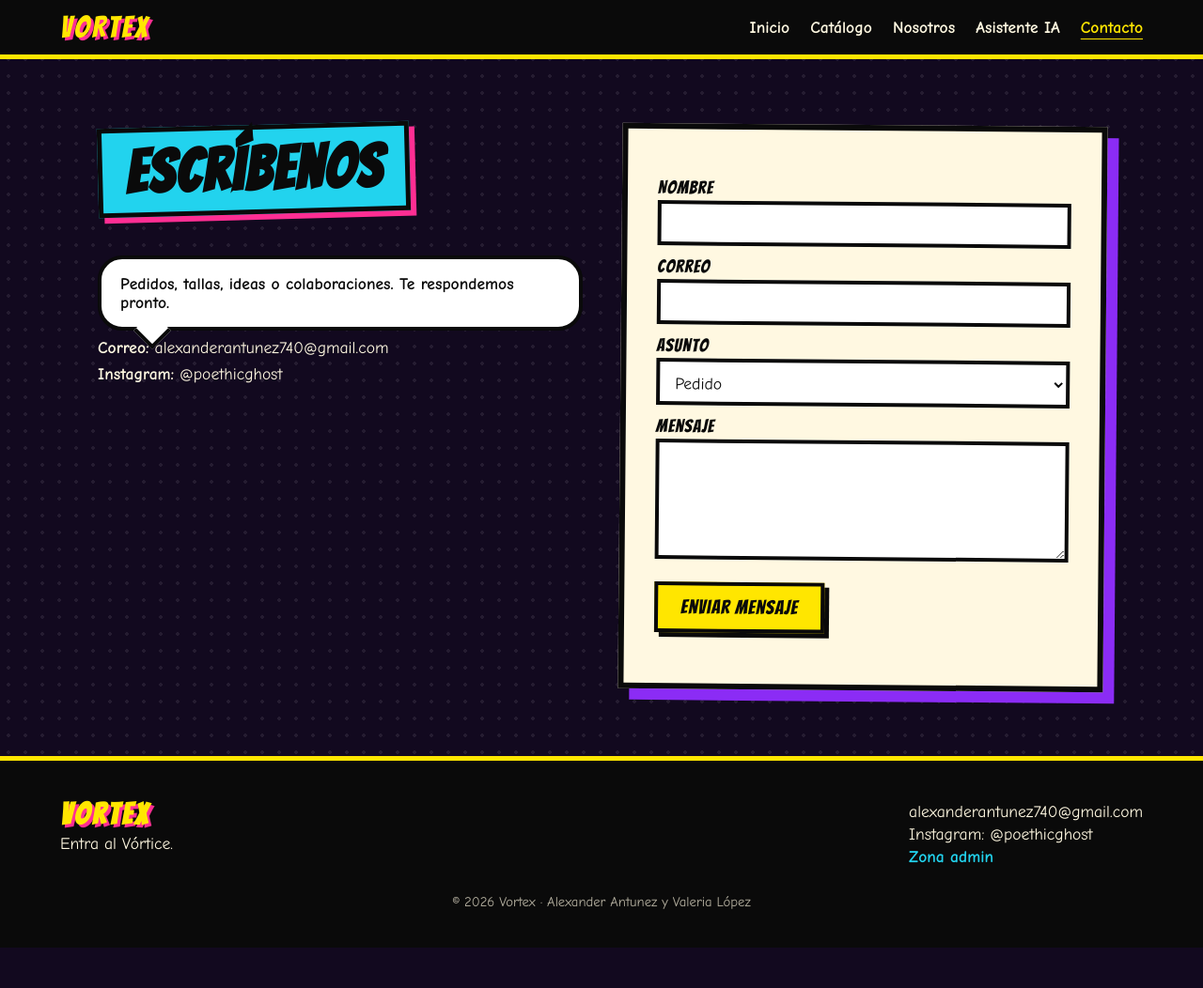
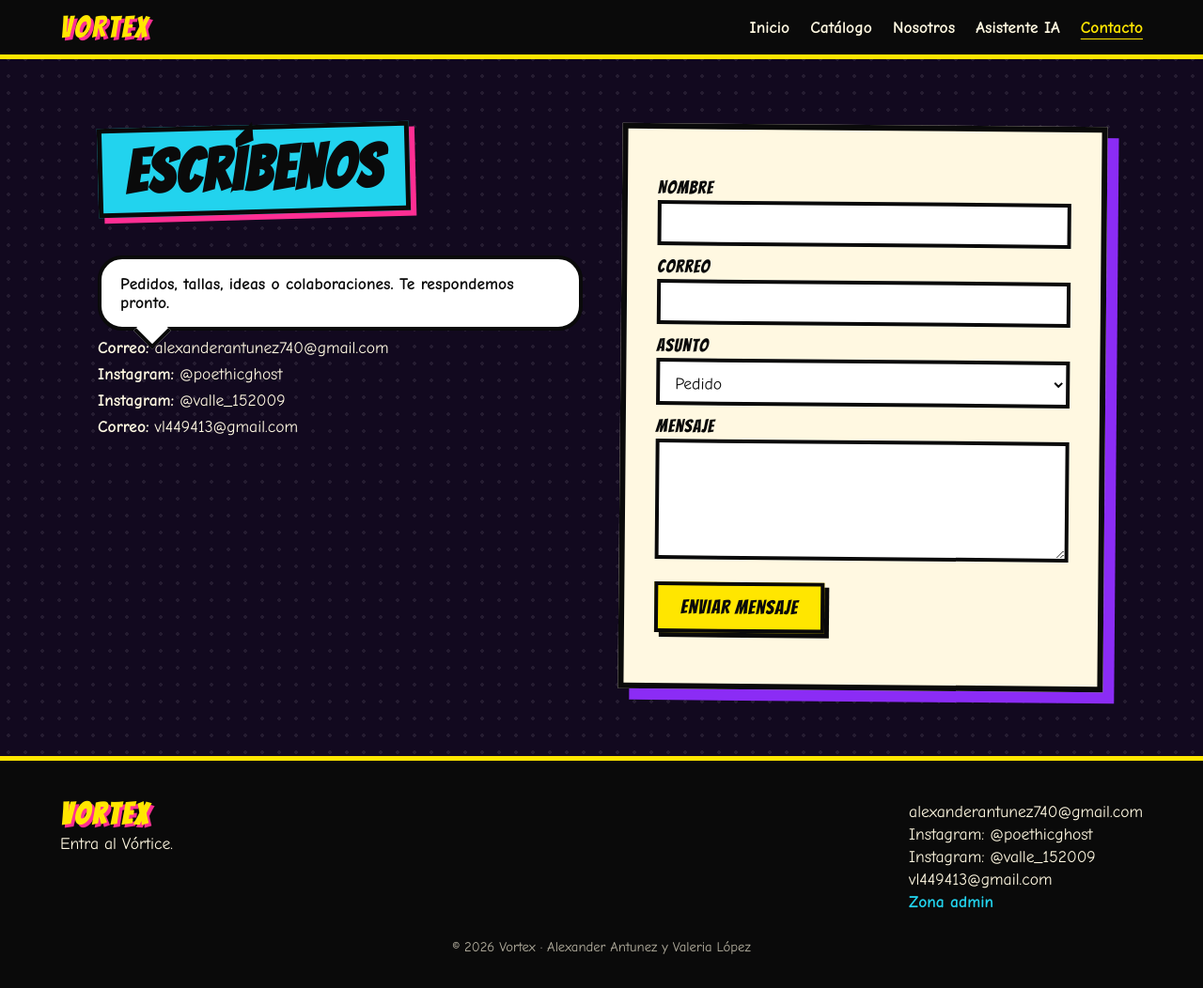
Before and after one commit to PoethicGhost/vortex, a plain HTML site: page pages/contacto.html in a window 1280 px wide. Shown: the whole page at 94% size. Before the commit the page ends 1009 px from the top, so only its background shows below. Drawn offline with Linux system fonts and the light colour scheme.

Commit message:
feat: agrega Instagram y correo de Valeria

```diff
--- a/pages/contacto.html
+++ b/pages/contacto.html
@@ -31,6 +31,8 @@
         <p class="bocadillo">Pedidos, tallas, ideas o colaboraciones. Te respondemos pronto.</p>
         <p><b>Correo:</b> alexanderantunez740@gmail.com</p>
         <p><b>Instagram:</b> @poethicghost</p>
+        <p><b>Instagram:</b> @valle_152009</p>
+        <p><b>Correo:</b> vl449413@gmail.com</p>
       </div>
 
       <!-- FORMULARIO -->
@@ -67,6 +69,8 @@
     <div>
       <p>alexanderantunez740@gmail.com</p>
       <p>Instagram: @poethicghost</p>
+      <p>Instagram: @valle_152009</p>
+      <p>vl449413@gmail.com</p>
       <a href="admin.html">Zona admin</a>
     </div>
     <small>© 2026 Vortex · Alexander Antunez y Valeria López</small>
```
Also changed, not shown: index.html (+2 -0 lines), pages/admin.html (+2 -0 lines), pages/asistente.html (+2 -0 lines), pages/catalogo.html (+2 -0 lines), pages/nosotros.html (+2 -0 lines), pages/producto.html (+2 -0 lines).
